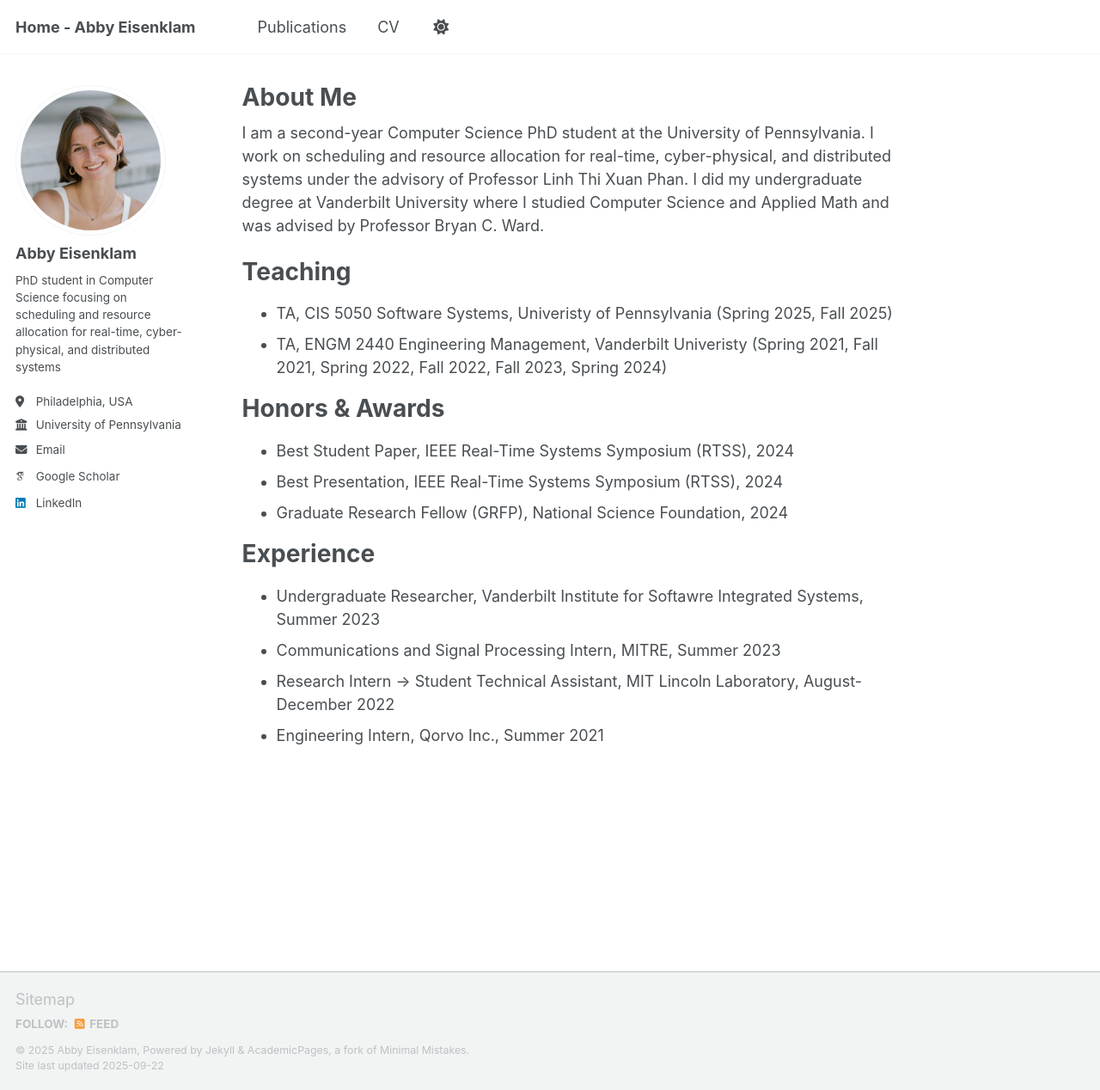
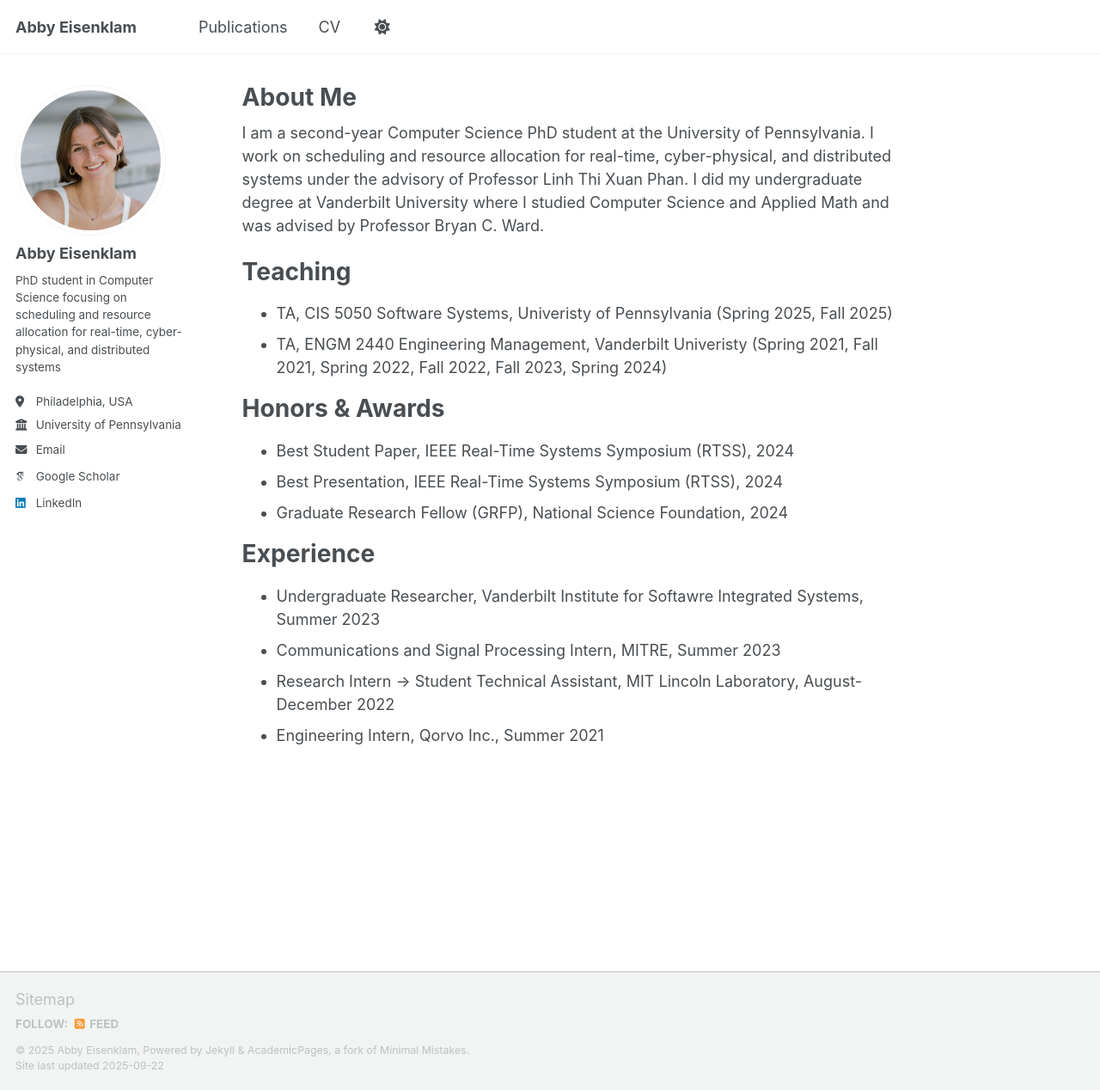
Before and after one commit to abbyeisenklam/abbyeisenklam.github.io, a Jekyll site: the page built from _pages/about.md, in a window 1280 px wide and 1268 px high. Shown: the whole window at 86% size. Built offline with Jekyll 4.4.1, drawn with Linux system fonts in a browser that asks for light colours; some web fonts are replaced; a script that is not in the unit is left out.

Commit message:
home page

```diff
--- a/_config.yml
+++ b/_config.yml
@@ -9,7 +9,7 @@
 # Basic Site Settings
 locale                   : "en-US"
 site_theme               : "default" # Currently available options are "default", "air"
-title                    : "Home - Abby Eisenklam"
+title                    : "Abby Eisenklam"
 title_separator          : "-"
 name                     : &name "Abby Eisenklam"
 description              : &description "Abby Eisenklam's academic portfolio"   # Update this with a general description of your site, this is the default if not overridden by a page
```
